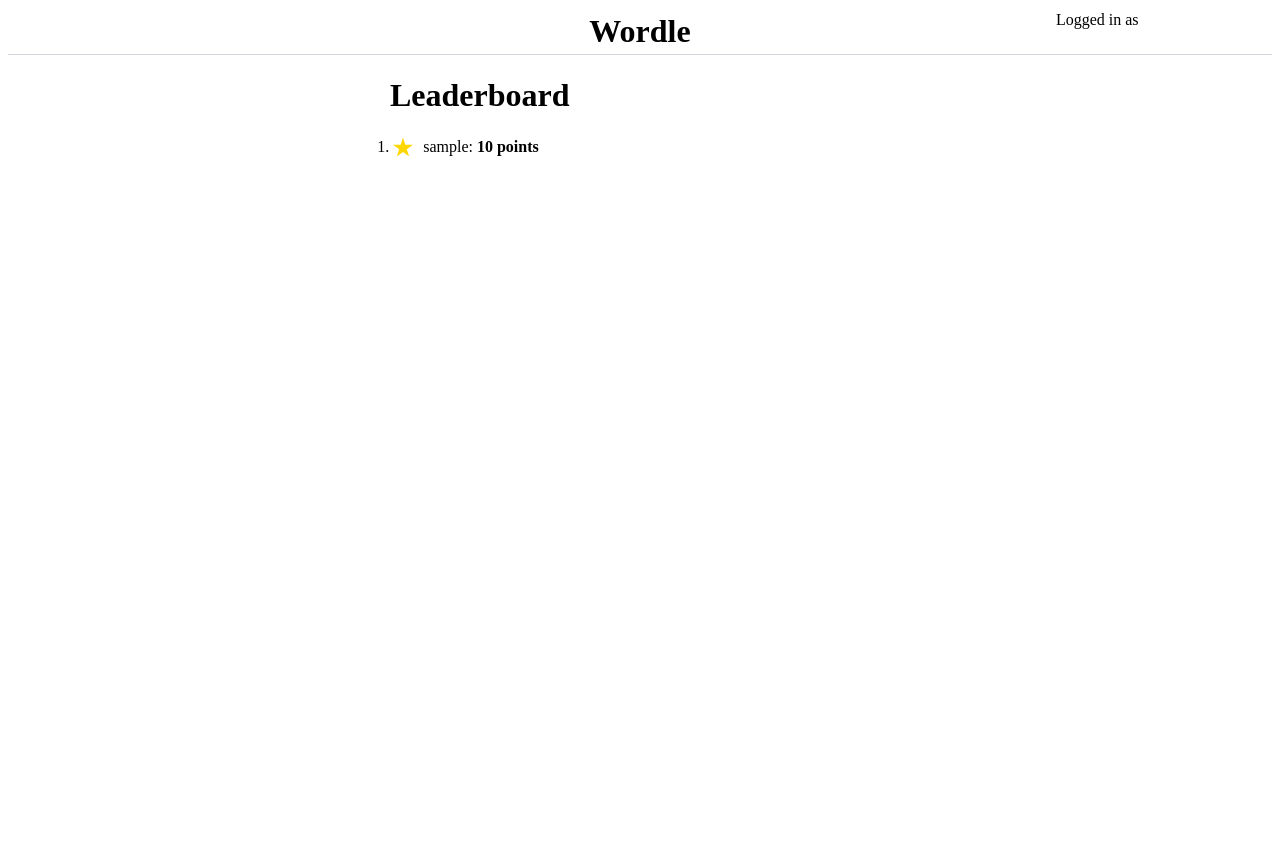
After one commit to luigibrancati/wordle, a FastAPI app: template wordle/templates/leaderboard/leaderboard.html in a window 1280 px wide. The commit adds this page. Run offline with FastAPI, Linux system fonts and the light colour scheme; the template is opened without the code that fills it: most values are stand-ins (such as "Sample title", 1, 10 or a date in 2020); parts of the project's set-up code (start-up, migrations or seed data) failed here and were passed over.

Commit message:
Added points and leaderboard

```diff
--- a/wordle/db/models.py
+++ b/wordle/db/models.py
@@ -1,6 +1,7 @@
 from .database import Base
-from sqlalchemy import Boolean, Column, ForeignKey, Integer, String
+from sqlalchemy import Boolean, Column, ForeignKey, Integer, String, Float
 from sqlalchemy.orm import relationship
+
 
 class User(Base):
     __tablename__ = "users"
@@ -8,6 +9,7 @@ class User(Base):
     id = Column(Integer, primary_key=True)
     username = Column(String, unique=True, index=True)
     hashed_password = Column(String)
+    points = Column(Float, default=0.0)
     games = relationship("Game", back_populates="player")
 
 
@@ -17,6 +19,7 @@ class Game(Base):
     id = Column(Integer, primary_key=True)
     won = Column(Boolean, index=True)
     steps = Column(String, index=True)
+    points = Column(Float, default=0.0)
     solution = Column(String)
     user_id = Column(Integer, ForeignKey("users.id"))
     player = relationship("User", back_populates="games")
--- a/wordle/main.py
+++ b/wordle/main.py
@@ -3,7 +3,7 @@ from fastapi.responses import RedirectResponse
 from fastapi.staticfiles import StaticFiles
 from .db import models
 from .db.database import engine
-from .routers import board, debug, user
+from .routers import board, debug, game, user, leaderboard
 from .conf import STATIC_DIR
 
 
@@ -14,8 +14,10 @@ app.mount(str(STATIC_DIR), StaticFiles(directory=str(STATIC_DIR)), name="static"
 models.Base.metadata.create_all(bind=engine)
 
 
+app.include_router(board.router)
 app.include_router(user.router)
-app.include_router(board.router)
+app.include_router(game.router)
+app.include_router(leaderboard.router)
 app.include_router(debug.router)
 
 
--- a/wordle/routers/board.py
+++ b/wordle/routers/board.py
@@ -3,7 +3,6 @@ from fastapi.responses import HTMLResponse
 from fastapi.requests import Request
 from fastapi.responses import RedirectResponse
 from fastapi import status
-from ..db import crud
 from ..db.database import get_db
 from .. import schemas
 from sqlalchemy.orm import Session
@@ -11,6 +10,7 @@ from ..auth import auth_utils
 from typing import Annotated
 from ..game_status import game_status
 from .common import templates
+from .game import create_game_for_user
 
 
 router = APIRouter(prefix='/board')
@@ -40,8 +40,8 @@ async def check_word(request: Request, user: Annotated[schemas.User | None, Depe
     word_in_list = game_status.last_word_is_in_wordlist()
     game_status.check_last_word()
     if game_status.finished and user is not None:
-        game = schemas.GameBase(won=game_status.won, steps=game_status.curr_row + 1, solution=game_status.solution, user_id=user.id)
-        crud.create_game(db, game)
+        game = schemas.GameBase(won=game_status.won, steps=game_status.curr_row + 1, points = game_status.curr_row + 1, solution=game_status.solution, user_id=user.id)
+        await create_game_for_user(game=game, db=db)
     return templates.TemplateResponse(
             request=request, name="index.html", context={"status": game_status, "word_in_list": word_in_list, "user": user}, status_code=200
         )
--- a/wordle/routers/game.py
+++ b/wordle/routers/game.py
@@ -19,9 +19,11 @@ async def create_game_for_user(
     game: schemas.GameBase, db: Annotated[Session, Depends(get_db)]
 ):
     user_id = game.user_id
-    db_user = crud.get_user(db, user_id=user_id)
+    db_user = crud.get_user(user_id=user_id, db=db)
     if db_user is None:
         raise HTTPException(status_code=404, detail="User not found")
+    new_points = db_user.points + game.points
+    crud.update_user_points(user_id=user_id, new_points=new_points, db=db)
     return crud.create_game(db=db, game=game)
 
 
--- a/wordle/routers/user.py
+++ b/wordle/routers/user.py
@@ -23,7 +23,7 @@ async def create_user(user: schemas.UserLogin, db: Annotated[Session, Depends(ge
     db_user = crud.get_user_by_name(username=user.username, db=db)
     if db_user:
         raise HTTPException(status_code=400, detail="User already registered")
-    return crud.create_user(db=db, username=user.username, password=user.password)
+    return crud.create_user(db=db, user=user)
 
 
 @router.get("/{user_id}", response_model=schemas.User)
--- a/wordle/schemas.py
+++ b/wordle/schemas.py
@@ -4,13 +4,13 @@ from pydantic import BaseModel
 class GameBase(BaseModel):
     won: bool
     steps: int
+    points: float
     solution: str
     user_id: int
 
 
 class Game(GameBase):
     id: int
-    user_id: int
 
     class Config:
         orm_mode = True
@@ -26,6 +26,7 @@ class UserLogin(UserBase):
 
 class User(UserBase):
     id: int
+    points: float
     games: list[Game] = []
 
     class Config:
--- a/wordle/static/styles.css
+++ b/wordle/static/styles.css
@@ -215,3 +215,31 @@ button, [type="button"], [type="reset"], [type="submit"] {
 	  flex-direction: column;
 	}
   }
+
+ul[id="leaderboard"] {
+	padding: 0.2em;
+	list-style-position: outside;
+}
+
+ul[id="leaderboard"] li {
+	list-style: decimal;
+}
+
+ul[id="leaderboard"] li[id="1"], li[id="2"], li[id="3"] {
+	background-repeat: no-repeat;
+	background-position: left center;
+	background-size: 20px;
+	padding: 0 30px;
+}
+
+ul[id="leaderboard"] li[id="1"] {
+	background-image: url('golden_star.svg');
+}
+
+ul[id="leaderboard"] li[id="2"] {
+	background-image: url('silver_star.svg');
+}
+
+ul[id="leaderboard"] li[id="3"] {
+	background-image: url('bronze_star.svg');
+}
--- a/wordle/templates/base.html
+++ b/wordle/templates/base.html
@@ -24,5 +24,4 @@
         </main>
     </div>
 </body>
-
 </html>
--- /dev/null
+++ b/wordle/templates/leaderboard/leaderboard.html
@@ -0,0 +1,15 @@
+{% extends 'base.html' %}
+{% block main %}
+    <div>
+        <h1>Leaderboard</h1>
+        <ul id="leaderboard">
+            {% for player in players %}
+                {% if player is not none %}
+                    <li id="{{ loop.index }}">
+                        <span>{{ player.username }}: <b>{{ player.points }} points</b></span>
+                    </li>
+                {% endif %}
+            {% endfor %}
+        </ul>
+    </div>
+{% endblock %}
```
Also changed, not shown: wordle/auth/auth_utils.py (+6 -1 lines), wordle/db/crud.py (+12 -4 lines), wordle/routers/leaderboard.py (added, +21 -0 lines), wordle/static/bronze_star.svg (added), wordle/static/golden_star.svg (added), wordle/static/silver_star.svg (added).
